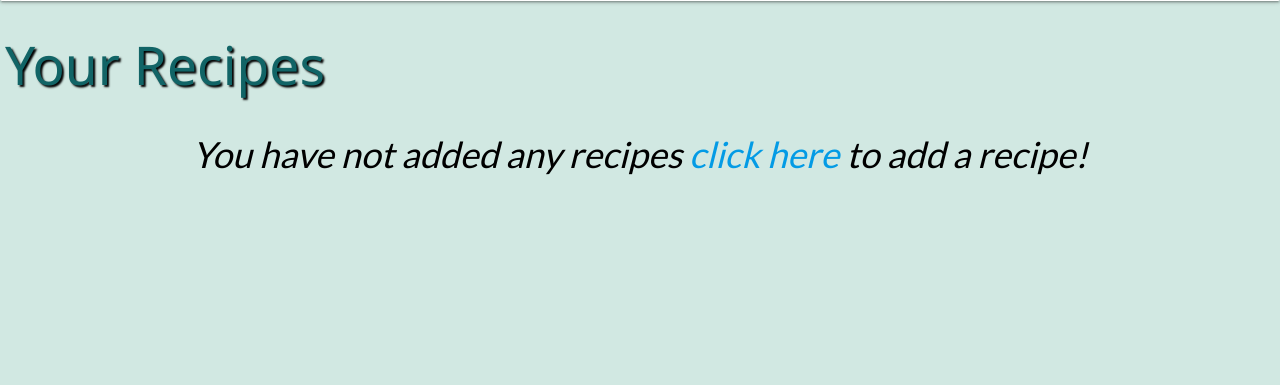
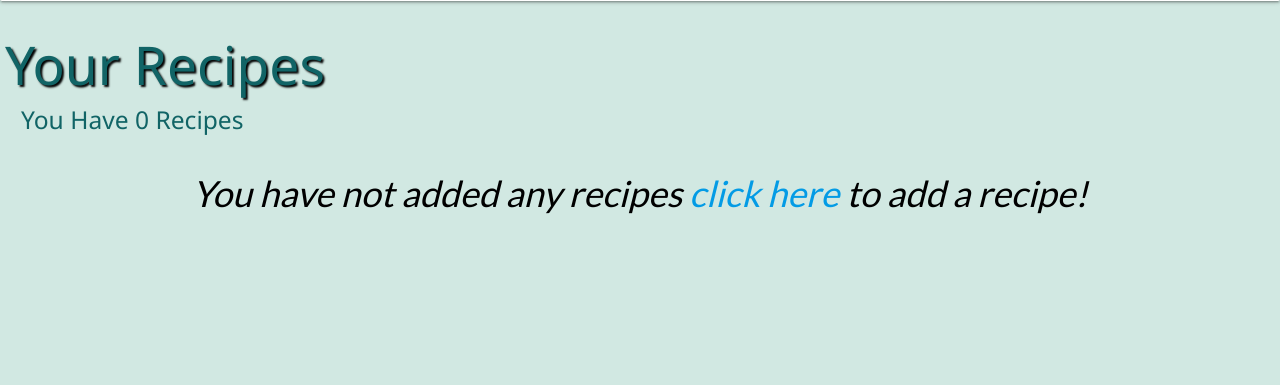
Before and after one commit to JackTubby/Limitless-Recipes, a Flask app: page /profile/1 in a window 1280 px wide. Shown: the part 251-636 px from the top of the page. Run offline with Flask 2, Linux system fonts and the light colour scheme; the visitor is signed in with stand-in values (Sample User, id 1); data that the repository does not hold is empty; some libraries are stand-ins or nearby versions; some web fonts are replaced.

Commit message:
Add show total users recipes

```diff
--- a/templates/profile.html
+++ b/templates/profile.html
@@ -13,9 +13,11 @@
     </div>
   </div>
 
+
   <!-- session user's add recipes -->
   <div class="row">
     <h2 class="text-shadow profile-page-title">Your Recipes</h2>
+    <h5 class="profile-page-title profile-total">You Have {{ total }} Recipes</h5>
     {% if total > 0 %} {% for recipe in recipes %}
     <div class="col s12 l3">
       <div class="card">
```
